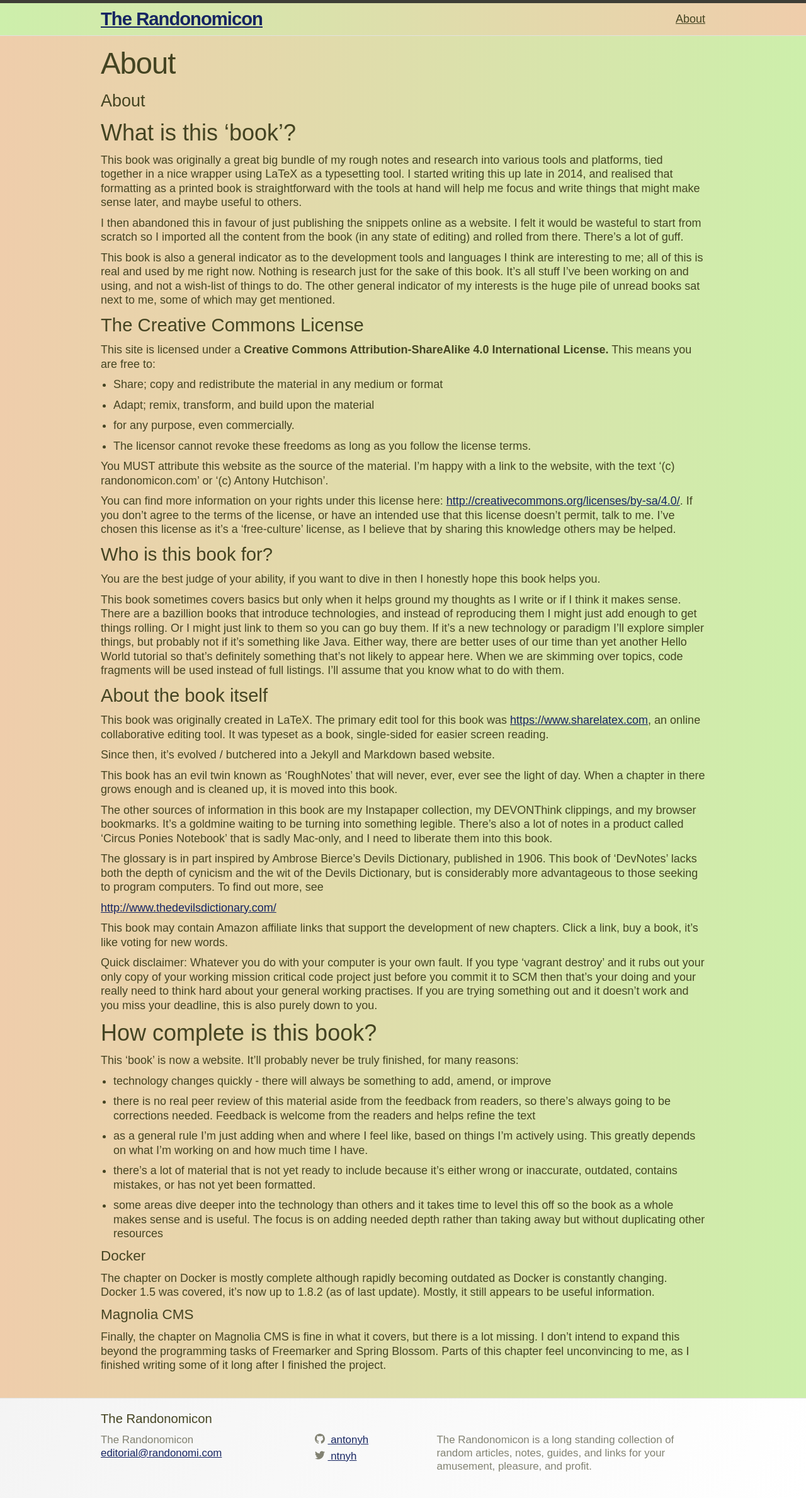
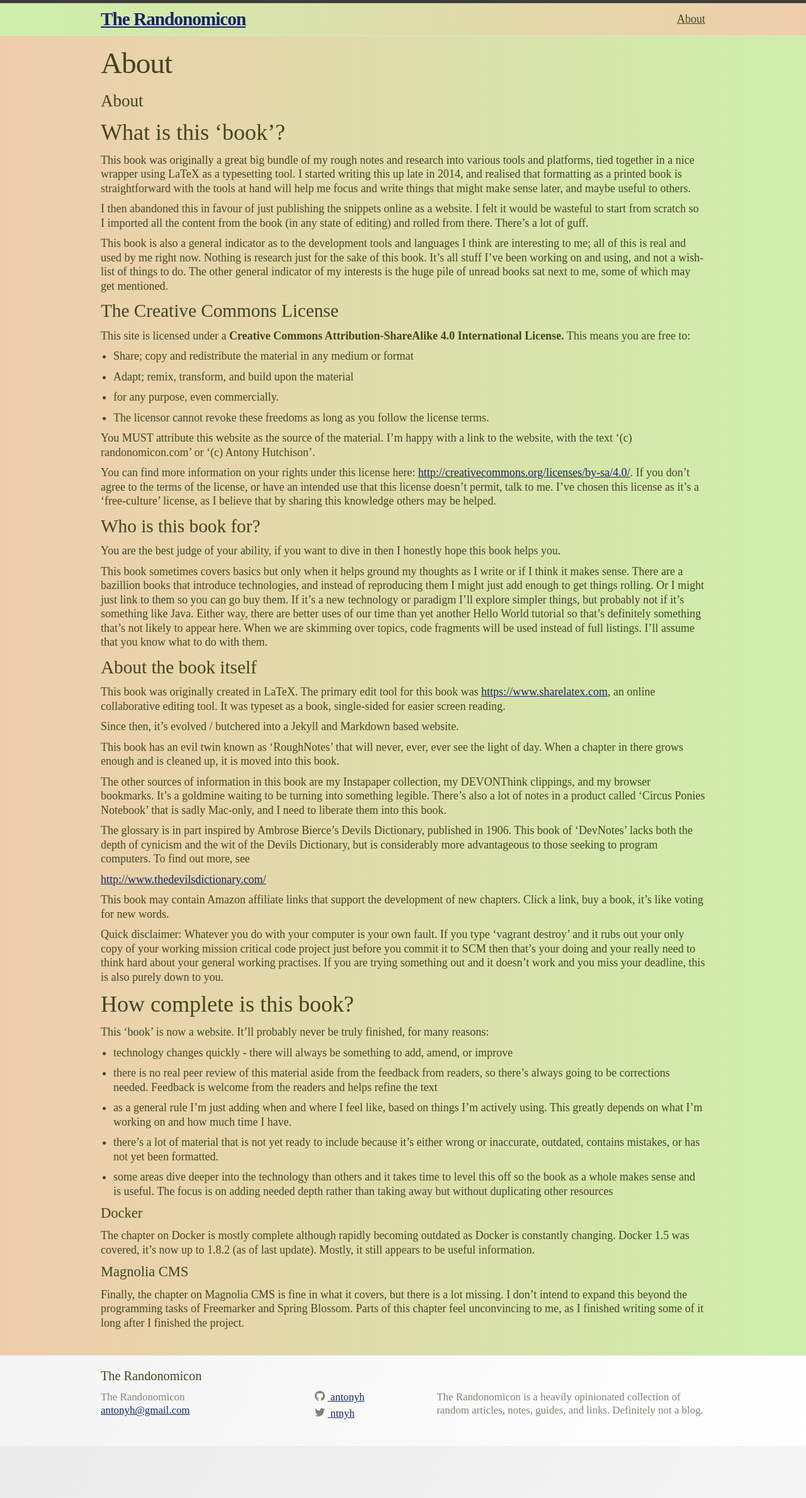
Before and after one commit to antonyh/randonomicon, a Jekyll site: the page built from about.md, in a window 1280 px wide. Shown: the whole page at 63% size. Built offline with Jekyll 4.4.1, drawn with Linux system fonts in a browser that asks for light colours; after the commit the page ends 2295 px from its top, so only the background shows below that.

Commit message:
Updated email address and meta description
need to fix email server, so switching to my personal email address
until that's done.

```diff
--- a/_config.yml
+++ b/_config.yml
@@ -14,12 +14,11 @@
 # You can create any custom variable you would like, and they will be accessible
 # in the templates via {{ site.myvariable }}.
 title: The Randonomicon
-email: editorial@randonomi.com
+email: antonyh@gmail.com # editorial@randonomi.com
 description: >- # this means to ignore newlines until "baseurl:"
-  The Randonomicon is a long standing collection of random articles, notes, guides, and links
-  for your amusement, pleasure, and profit.
+  The Randonomicon is a heavily opinionated collection of random articles, notes, guides, and links. Definitely not a blog.
 baseurl: "/" # the subpath of your site, e.g. /blog
-url: "https://www.randonomicon.com" # the base hostname & protocol for your site, e.g. http://example.com
+url: "https://www.randonomicon.com"
 twitter_username: ntnyh
 github_username:  antonyh
 
--- a/_sass/minima.scss
+++ b/_sass/minima.scss
@@ -2,7 +2,7 @@
 
 // Define defaults for each variable.
 
-$base-font-family: sans-serif, !default;
+$base-font-family: serif, !default;
 $base-font-size:   18px !default;
 $base-font-weight: 400 !default;
 $small-font-size:  $base-font-size * 0.875 !default;
```
